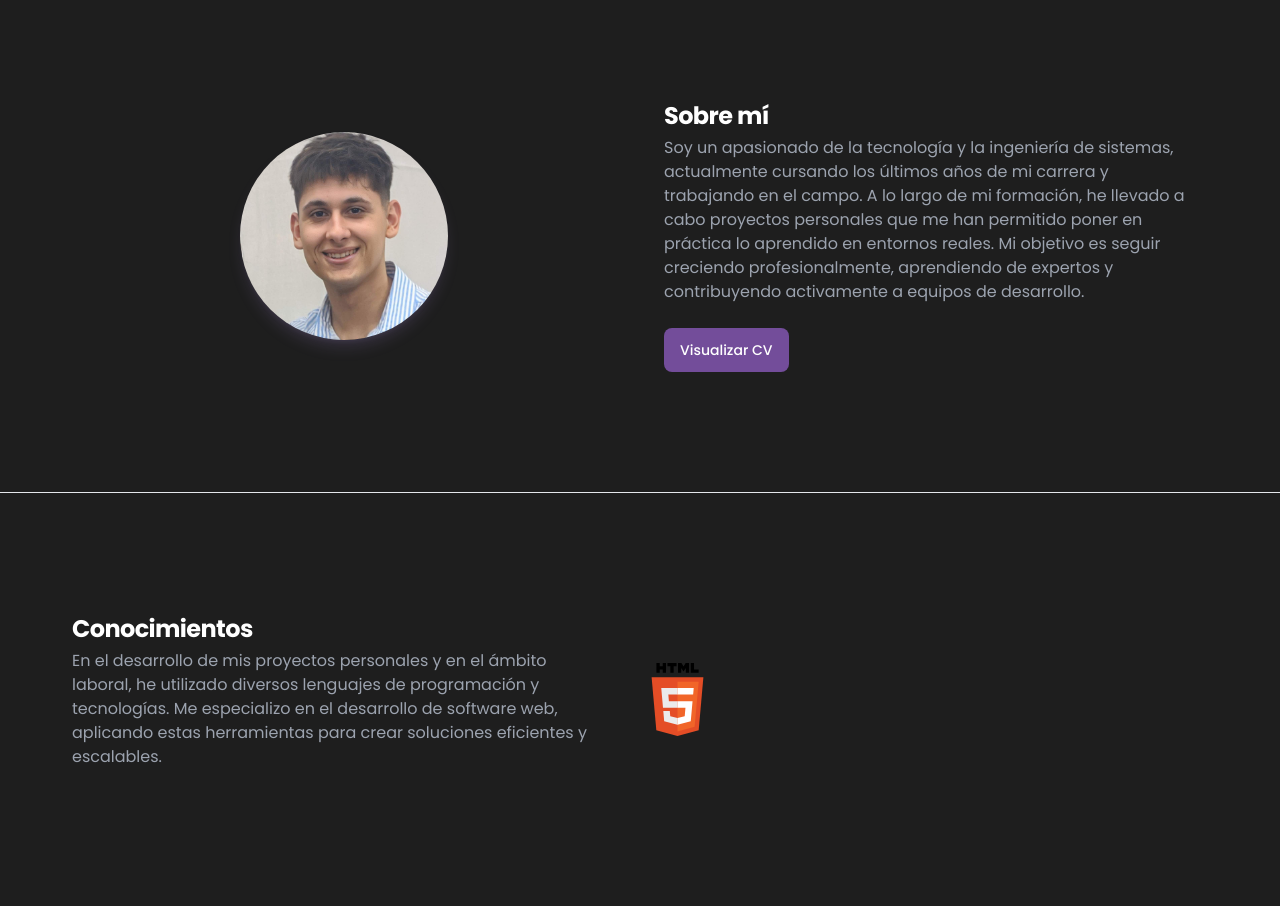
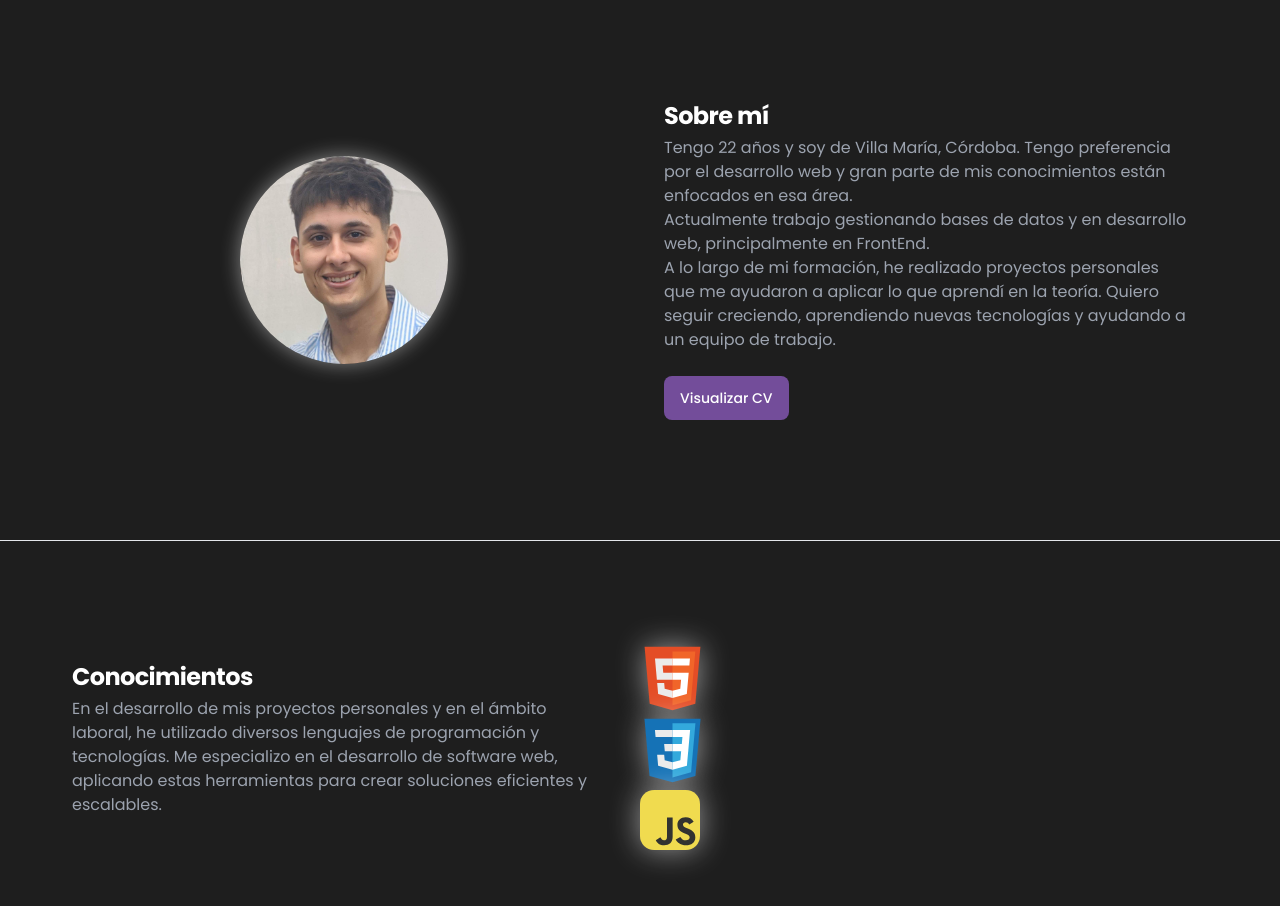
Before and after one commit to facusanchez17/portfolio, an Astro site: page / in a window 1280 px wide. Shown: the part 820-1726 px from the top of the page. Built offline with nearby package versions, Linux system fonts and the light colour scheme; Astro itself is replaced by a stand-in of ours.

Commit message:
css y js

```diff
--- a/src/components/Habilidades.astro
+++ b/src/components/Habilidades.astro
@@ -17,49 +17,146 @@
         <div>
             <div class="html5">
                 <button
-                    data-popover-target="popover-default"
+                    data-popover-target="popover-default-html5"
                     type="button"
                     class="cursor-default"
                 >
                     <svg
                         xmlns="http://www.w3.org/2000/svg"
-                        width="75"
-                        height="75"
+                        class="filterShadowWhite hover:scale-105 duration-500"
+                        width="65"
+                        height="65"
                         viewBox="0 0 128 128"
                         ><path
                             fill="#e44d26"
-                            d="m27.854 116.354l-8.043-90.211h88.378l-8.051 90.197l-36.192 10.033z"
+                            d="M19.037 113.876L9.032 1.661h109.936l-10.016 112.198l-45.019 12.48z"
                         ></path><path
                             fill="#f16529"
-                            d="m64 118.704l29.244-8.108l6.881-77.076H64z"
+                            d="m64 116.8l36.378-10.086l8.559-95.878H64z"
                         ></path><path
                             fill="#ebebeb"
-                            d="M64 66.978H49.359l-1.01-11.331H64V44.583H36.257l.264 2.969l2.72 30.489H64zm0 28.733l-.049.013l-12.321-3.328l-.788-8.823H39.735l1.55 17.372l22.664 6.292l.051-.015z"
-                        ></path><path
-                            d="M28.034 1.627h5.622v5.556H38.8V1.627h5.623v16.822H38.8v-5.633h-5.143v5.633h-5.623zm23.782 5.579h-4.95V1.627h15.525v5.579h-4.952v11.243h-5.623zm13.039-5.579h5.862l3.607 5.911l3.603-5.911h5.865v16.822h-5.601v-8.338l-3.867 5.981h-.098l-3.87-5.981v8.338h-5.502V1.627zm21.736 0h5.624v11.262h7.907v5.561H86.591z"
+                            d="M64 52.455H45.788L44.53 38.361H64V24.599H29.489l.33 3.692l3.382 37.927H64zm0 35.743l-.061.017l-15.327-4.14l-.979-10.975H33.816l1.928 21.609l28.193 7.826l.063-.017z"
                         ></path><path
                             fill="#fff"
-                            d="M63.962 66.978v11.063h13.624L76.302 92.39l-12.34 3.331v11.51l22.682-6.286l.166-1.87l2.6-29.127l.27-2.97h-2.982zm0-22.395v11.064h26.725l.221-2.487l.505-5.608l.265-2.969z"
+                            d="M63.952 52.455v13.763h16.947l-1.597 17.849l-15.35 4.143v14.319l28.215-7.82l.207-2.325l3.234-36.233l.335-3.696h-3.708zm0-27.856v13.762h33.244l.276-3.092l.628-6.978l.329-3.692z"
                         ></path></svg
                     >
                 </button>
 
                 <div
                     data-popover
-                    id="popover-default"
+                    id="popover-default-html5"
                     role="tooltip"
-                    class="absolute z-10 invisible inline-block w-64 text-sm text-gray-500 transition-opacity duration-300 bg-white border border-gray-200 rounded-lg shadow-sm opacity-0 dark:text-gray-400 dark:border-gray-600 dark:bg-gray-800"
+                    class="absolute z-10 invisible inline-block w-64 text-sm transition-opacity duration-300 border rounded-lg shadow-sm opacity-0 text-gray-400 border-gray-600 bg-gray-800"
                 >
                     <div
-                        class="px-3 py-2 bg-gray-100 border-b border-gray-200 rounded-t-lg dark:border-gray-600 dark:bg-gray-700"
+                        class="px-3 py-2 bg-gray-800 border-b rounded-t-lg border-gray-600 dk:bg-gray-700"
                     >
-                        <h3 class="font-semibold text-gray-900 dark:text-white">
-                            HTML 5
-                        </h3>
+                        <h3 class="font-semibold text-white">HTML 5</h3>
                     </div>
                     <div class="px-3 py-2">
-                        <p>
-                            Lenguaje para estructurar contenido web con texto, imágenes y multimedia.
+                        <p class="text-gray-300">
+                            Lenguaje para estructurar contenido web con texto,
+                            imágenes y multimedia.
+                        </p>
+                    </div>
+                    <div data-popper-arrow></div>
+                </div>
+            </div>
+
+            <div class="css3">
+                <button
+                    data-popover-target="popover-default-css3"
+                    type="button"
+                    class="cursor-default"
+                >
+                    <svg
+                        class="filterShadowWhite hover:scale-105 duration-500"
+                        xmlns="http://www.w3.org/2000/svg"
+                        width="65"
+                        viewBox="0 0 128 128"
+                        ><path
+                            fill="#1572b6"
+                            d="M18.814 114.123L8.76 1.352h110.48l-10.064 112.754l-45.243 12.543z"
+                        ></path><path
+                            fill="#33a9dc"
+                            d="m64.001 117.062l36.559-10.136l8.601-96.354h-45.16z"
+                        ></path><path
+                            fill="#fff"
+                            d="M64.001 51.429h18.302l1.264-14.163H64.001V23.435h34.682l-.332 3.711l-3.4 38.114h-30.95z"
+                        ></path><path
+                            fill="#ebebeb"
+                            d="m64.083 87.349l-.061.018l-15.403-4.159l-.985-11.031H33.752l1.937 21.717l28.331 7.863l.063-.018z"
+                        ></path><path
+                            fill="#fff"
+                            d="m81.127 64.675l-1.666 18.522l-15.426 4.164v14.39l28.354-7.858l.208-2.337l2.406-26.881z"
+                        ></path><path
+                            fill="#ebebeb"
+                            d="M64.048 23.435v13.831H30.64l-.277-3.108l-.63-7.012l-.331-3.711zm-.047 27.996v13.831H48.792l-.277-3.108l-.631-7.012l-.33-3.711z"
+                        ></path></svg
+                    >
+                </button>
+
+                <div
+                    data-popover
+                    id="popover-default-css3"
+                    role="tooltip"
+                    class="absolute z-10 invisible inline-block w-64 text-sm transition-opacity duration-300 border rounded-lg shadow-sm opacity-0 text-gray-400 border-gray-600 bg-gray-800"
+                >
+                    <div
+                        class="px-3 py-2 bg-gray-800 border-b rounded-t-lg border-gray-600 dk:bg-gray-700"
+                    >
+                        <h3 class="font-semibold text-white">CSS 3</h3>
+                    </div>
+                    <div class="px-3 py-2">
+                        <p class="text-gray-300">
+                            Estilo visual para el diseño web, define colores,
+                            tipografías y disposición de elementos.
+                        </p>
+                    </div>
+                    <div data-popper-arrow></div>
+                </div>
+            </div>
+
+            <div class="html5">
+                <button
+                    data-popover-target="popover-default-js"
+                    type="button"
+                    class="cursor-default"
+                >
+                    <svg
+                        xmlns="http://www.w3.org/2000/svg"
+                        width="60"
+                        class="filterShadowWhite hover:scale-105 duration-500"
+                        viewBox="0 0 256 256"
+                        ><g fill="none"
+                            ><rect
+                                width="256"
+                                height="256"
+                                fill="#f0db4f"
+                                rx="60"></rect><path
+                                fill="#323330"
+                                d="m67.312 213.932l19.59-11.856c3.78 6.701 7.218 12.371 15.465 12.371c7.905 0 12.889-3.092 12.889-15.12v-81.798h24.058v82.138c0 24.917-14.606 36.259-35.916 36.259c-19.245 0-30.416-9.967-36.087-21.996m85.07-2.576l19.588-11.341c5.157 8.421 11.859 14.607 23.715 14.607c9.969 0 16.325-4.984 16.325-11.858c0-8.248-6.53-11.17-17.528-15.98l-6.013-2.579c-17.357-7.388-28.871-16.668-28.871-36.258c0-18.044 13.748-31.792 35.229-31.792c15.294 0 26.292 5.328 34.196 19.247l-18.731 12.029c-4.125-7.389-8.591-10.31-15.465-10.31c-7.046 0-11.514 4.468-11.514 10.31c0 7.217 4.468 10.139 14.778 14.608l6.014 2.577c20.449 8.765 31.963 17.699 31.963 37.804c0 21.654-17.012 33.51-39.867 33.51c-22.339 0-36.774-10.654-43.819-24.574"
+                            ></path></g
+                        ></svg
+                    >
+                </button>
+
+                <div
+                    data-popover
+                    id="popover-default-js"
+                    role="tooltip"
+                    class="absolute z-10 invisible inline-block w-64 text-sm transition-opacity duration-300 border rounded-lg shadow-sm opacity-0 text-gray-400 border-gray-600 bg-gray-800"
+                >
+                    <div
+                        class="px-3 py-2 bg-gray-800 border-b rounded-t-lg border-gray-600 dk:bg-gray-700"
+                    >
+                        <h3 class="font-semibold text-white">JavaScript</h3>
+                    </div>
+                    <div class="px-3 py-2">
+                        <p class="text-gray-300">
+                            Lenguaje de programación para crear interactividad y
+                            dinámicas en sitios web.
                         </p>
                     </div>
                     <div data-popper-arrow></div>
--- a/src/components/QuienSoy.astro
+++ b/src/components/QuienSoy.astro
@@ -3,7 +3,7 @@
     class="grid grid-cols-1 md:grid-cols-2 md:gap-0 gap-12 p-12 md:mt-12 md:mb-12 mt-16 mb-16 items-center"
 >
     <img
-        class="rounded-full w-52 m-auto shadow-lg shadow-[#a289d32d] hover:scale-105 duration-500"
+        class="rounded-full w-52 m-auto boxShadowWhite hover:scale-105 duration-500"
         src="./cara.jpg"
         alt="image description"
     />
@@ -12,13 +12,7 @@
             Sobre mí
         </h5>
         <p class="mb-6 font-normal text-gray-400">
-            Soy un apasionado de la tecnología y la ingeniería de sistemas,
-            actualmente cursando los últimos años de mi carrera y trabajando en
-            el campo. A lo largo de mi formación, he llevado a cabo proyectos
-            personales que me han permitido poner en práctica lo aprendido en
-            entornos reales. Mi objetivo es seguir creciendo profesionalmente,
-            aprendiendo de expertos y contribuyendo activamente a equipos de
-            desarrollo.
+            Tengo 22 años y soy de Villa María, Córdoba. Tengo preferencia por el desarrollo web y gran parte de mis conocimientos están enfocados en esa área. <br> Actualmente trabajo gestionando bases de datos y en desarrollo web, principalmente en FrontEnd. <br> A lo largo de mi formación, he realizado proyectos personales que me ayudaron a aplicar lo que aprendí en la teoría. Quiero seguir creciendo, aprendiendo nuevas tecnologías y ayudando a un equipo de trabajo.
         </p>
         <a
             class="inline-flex items-center px-4 py-3 text-sm font-medium text-center text-white rounded-lg focus:ring-4 focus:outline-none bg-[#734d9a] hover:bg-[#613d89] duration-300"
--- a/src/pages/index.astro
+++ b/src/pages/index.astro
@@ -28,10 +28,18 @@ import Habilidades from "../components/Habilidades.astro";
 	</body>
 </html>
 
-<style>
+<style is:global>
 	@import url("https://fonts.googleapis.com/css2?family=Poppins:ital,wght@0,100;0,200;0,300;0,400;0,500;0,600;0,700;0,800;0,900;1,100;1,200;1,300;1,400;1,500;1,600;1,700;1,800;1,900&display=swap");
 
 	body {
 		font-family: "Poppins", sans-serif !important;
 	}
+
+	.filterShadowWhite {
+		filter: drop-shadow(0px 0px 15px rgba(255, 255, 255, 0.544));
+	}
+
+	.boxShadowWhite {
+		box-shadow: 0px 0px 20px rgba(255, 255, 255, 0.456);
+	}
 </style>
```
